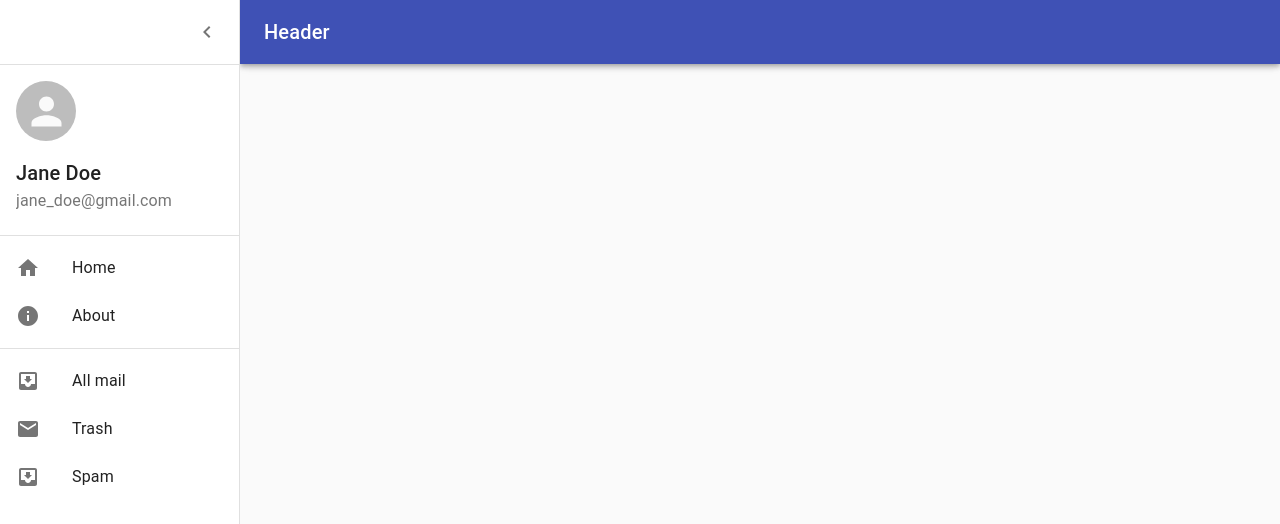
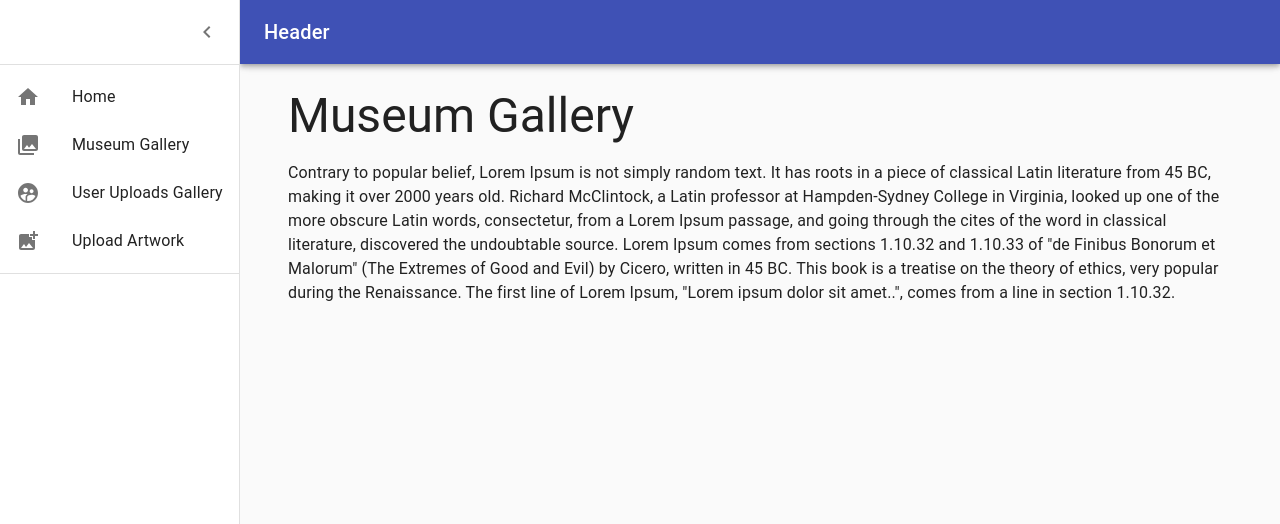
Before and after one commit to googleinterns/step65-2020, a React (Create React App) app in the folder frontend/: page /museum-gallery in a window 1280 px wide. Both pictures are taken after a click on the button "open drawer". Shown: the top 524 px of the page. Built offline with nearby package versions, Linux system fonts and the light colour scheme.

Commit message:
Update sidebar with navigation items

```diff
--- a/frontend/src/components/dashboard/Dashboard.js
+++ b/frontend/src/components/dashboard/Dashboard.js
@@ -10,7 +10,6 @@ import Drawer from '@material-ui/core/Drawer';
 import CssBaseline from '@material-ui/core/CssBaseline';
 import AppBar from '@material-ui/core/AppBar';
 import Toolbar from '@material-ui/core/Toolbar';
-import List from '@material-ui/core/List';
 import Typography from '@material-ui/core/Typography';
 import Divider from '@material-ui/core/Divider';
 import Container from '@material-ui/core/Container';
@@ -18,12 +17,7 @@ import IconButton from '@material-ui/core/IconButton';
 import MenuIcon from '@material-ui/icons/Menu';
 import ChevronLeftIcon from '@material-ui/icons/ChevronLeft';
 import ChevronRightIcon from '@material-ui/icons/ChevronRight';
-import ListItem from '@material-ui/core/ListItem';
-import ListItemIcon from '@material-ui/core/ListItemIcon';
-import ListItemText from '@material-ui/core/ListItemText';
-import InboxIcon from '@material-ui/icons/MoveToInbox';
-import MailIcon from '@material-ui/icons/Mail';
-import AvatarHeader from './AvatarHeader';
+// import AvatarHeader from './AvatarHeader';
 import NavigationItems from './NavigationItems';
 import GalleryPreview from './GalleryPreview';
 
@@ -139,17 +133,8 @@ export default function Dashboard() {
             </IconButton>
           </div>
           <Divider />
-          <AvatarHeader />
           <NavigationItems />
           <Divider />
-          <List>
-            {['All mail', 'Trash', 'Spam'].map((text, index) => (
-              <ListItem button key={text}>
-                <ListItemIcon>{index % 2 === 0 ? <InboxIcon /> : <MailIcon />}</ListItemIcon>
-                <ListItemText primary={text} />
-              </ListItem>
-            ))}
-          </List>
         </Drawer>
         <main
           className={clsx(classes.content, {
@@ -160,14 +145,34 @@ export default function Dashboard() {
           <Switch>
             <Route exact path="/">
               <Container>
-                <GalleryPreview name="Museum Gallery"/>
-                <GalleryPreview name="User Uploads Gallery"/>
+                <GalleryPreview name="Museum Gallery" link="/museum-gallery"/>
+                <GalleryPreview name="User Uploads Gallery" link="/user-uploads-gallery"/>
               </Container>
             </Route>
-            <Route exact path="/about">
+            <Route exact path="/museum-gallery">
               <Container>
                 <Typography variant="h3" gutterBottom>
-                  About
+                  Museum Gallery
+                </Typography>
+                <Typography variant="body1" gutterBottom>
+                  Contrary to popular belief, Lorem Ipsum is not simply random text. It has roots in a piece of classical Latin literature from 45 BC, making it over 2000 years old. Richard McClintock, a Latin professor at Hampden-Sydney College in Virginia, looked up one of the more obscure Latin words, consectetur, from a Lorem Ipsum passage, and going through the cites of the word in classical literature, discovered the undoubtable source. Lorem Ipsum comes from sections 1.10.32 and 1.10.33 of "de Finibus Bonorum et Malorum" (The Extremes of Good and Evil) by Cicero, written in 45 BC. This book is a treatise on the theory of ethics, very popular during the Renaissance. The first line of Lorem Ipsum, "Lorem ipsum dolor sit amet..", comes from a line in section 1.10.32.
+                </Typography>
+              </Container>
+            </Route>
+            <Route exact path="/user-uploads-gallery">
+              <Container>
+                <Typography variant="h3" gutterBottom>
+                  User Uploads Gallery
+                </Typography>
+                <Typography variant="body1" gutterBottom>
+                  Contrary to popular belief, Lorem Ipsum is not simply random text. It has roots in a piece of classical Latin literature from 45 BC, making it over 2000 years old. Richard McClintock, a Latin professor at Hampden-Sydney College in Virginia, looked up one of the more obscure Latin words, consectetur, from a Lorem Ipsum passage, and going through the cites of the word in classical literature, discovered the undoubtable source. Lorem Ipsum comes from sections 1.10.32 and 1.10.33 of "de Finibus Bonorum et Malorum" (The Extremes of Good and Evil) by Cicero, written in 45 BC. This book is a treatise on the theory of ethics, very popular during the Renaissance. The first line of Lorem Ipsum, "Lorem ipsum dolor sit amet..", comes from a line in section 1.10.32.
+                </Typography>
+              </Container>
+            </Route>
+            <Route exact path="/upload-artwork">
+              <Container>
+                <Typography variant="h3" gutterBottom>
+                  Upload Artwork
                 </Typography>
                 <Typography variant="body1" gutterBottom>
                   Contrary to popular belief, Lorem Ipsum is not simply random text. It has roots in a piece of classical Latin literature from 45 BC, making it over 2000 years old. Richard McClintock, a Latin professor at Hampden-Sydney College in Virginia, looked up one of the more obscure Latin words, consectetur, from a Lorem Ipsum passage, and going through the cites of the word in classical literature, discovered the undoubtable source. Lorem Ipsum comes from sections 1.10.32 and 1.10.33 of "de Finibus Bonorum et Malorum" (The Extremes of Good and Evil) by Cicero, written in 45 BC. This book is a treatise on the theory of ethics, very popular during the Renaissance. The first line of Lorem Ipsum, "Lorem ipsum dolor sit amet..", comes from a line in section 1.10.32.
--- a/frontend/src/components/dashboard/GalleryPreview.js
+++ b/frontend/src/components/dashboard/GalleryPreview.js
@@ -1,4 +1,5 @@
 import React from 'react';
+import { Link } from "react-router-dom";
 import { makeStyles } from '@material-ui/core/styles';
 import Grid from '@material-ui/core/Grid';
 import Button from '@material-ui/core/Button';
@@ -18,6 +19,10 @@ const useStyles = makeStyles((theme) => ({
     display: 'flex',
     justifyContent: 'flex-end',
     padding: theme.spacing(4)
+  },
+  link: {
+    textDecoration: 'none',
+    color: theme.palette.text.primary
   }
 }));
 
@@ -43,7 +48,9 @@ export default function GalleryPreview(props) {
         ))}
       </Grid>
       <Container className={classes.viewMoreButton}>
-        <Button variant="contained">View More</Button>
+        <Link to={props.link} className={classes.link}>
+          <Button variant="contained">View More</Button>
+        </Link>
       </Container>
     </>
   );
--- a/frontend/src/components/dashboard/NavigationItems.js
+++ b/frontend/src/components/dashboard/NavigationItems.js
@@ -9,7 +9,9 @@ import {
 } from "@material-ui/core";
 
 import HomeIcon from "@material-ui/icons/Home";
-import InfoIcon from '@material-ui/icons/Info';
+import PhotoLibraryIcon from '@material-ui/icons/PhotoLibrary';
+import UserUploadsIcon from '@material-ui/icons/SupervisedUserCircle';
+import UploadPhotoIcon from '@material-ui/icons/AddPhotoAlternate';
 
 const useStyles = makeStyles((theme) => ({
   link: {
@@ -30,12 +32,28 @@ function NavigationItems() {
           <ListItemText primary={"Home"} />
         </ListItem>
       </Link>
-      <Link to="/about" className={classes.link}>
+      <Link to="/museum-gallery" className={classes.link}>
         <ListItem button>
           <ListItemIcon>
-            <InfoIcon />
+            <PhotoLibraryIcon />
           </ListItemIcon>
-          <ListItemText primary={"About"} />
+          <ListItemText primary={"Museum Gallery"} />
+        </ListItem>
+      </Link>
+      <Link to="/user-uploads-gallery" className={classes.link}>
+        <ListItem button>
+          <ListItemIcon>
+            <UserUploadsIcon />
+          </ListItemIcon>
+          <ListItemText primary={"User Uploads Gallery"} />
+        </ListItem>
+      </Link>
+      <Link to="/upload-artwork" className={classes.link}>
+        <ListItem button>
+          <ListItemIcon>
+            <UploadPhotoIcon />
+          </ListItemIcon>
+          <ListItemText primary={"Upload Artwork"} />
         </ListItem>
       </Link>
     </List>
```
